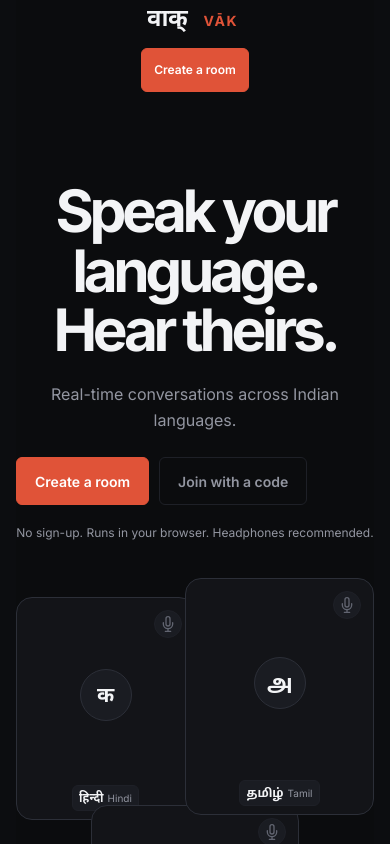
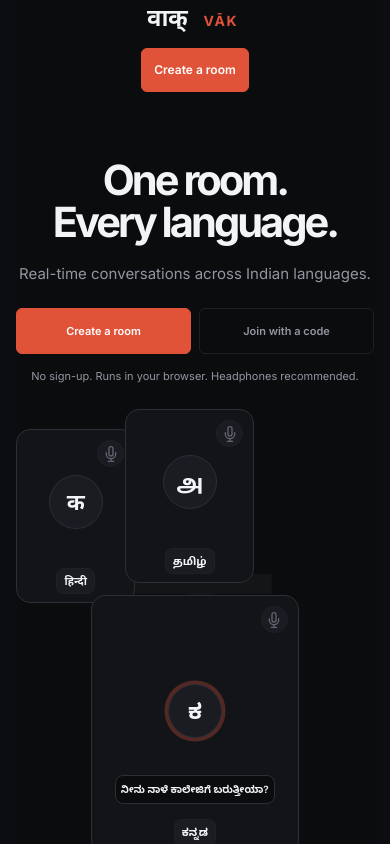
Before and after one commit to PiyushRajDev/vak, a React (Vite) app in the folder frontend/: page / in a window 390 px wide. Shown: the top 844 px of the page. Built offline with nearby package versions, Linux system fonts and the light colour scheme; no server answers.

Commit message:
Refine hero typography and animate the participant cards

```diff
--- a/frontend/src/landing/LandingPage.css
+++ b/frontend/src/landing/LandingPage.css
@@ -1235,3 +1235,344 @@
 }
 
 /* Keep all essential small copy on the existing AA-passing secondary token. */
+
+
+/* Hero refinement: controlled two-line headline and a balanced first viewport. */
+.landing-hero {
+    min-height: min(720px, calc(100svh - 76px));
+    align-items: center;
+    gap: clamp(28px, 3vw, 44px);
+    padding: clamp(48px, 7vh, 88px) 0;
+    box-sizing: border-box;
+}
+
+.landing-hero-copy {
+    grid-column: 1 / span 6;
+}
+
+.landing-hero h1 {
+    max-width: 590px;
+    font-size: clamp(3.2rem, 5.1vw, 5rem);
+    font-weight: 720;
+    line-height: .99;
+    letter-spacing: -.072em;
+    overflow-wrap: normal;
+    text-wrap: balance;
+}
+
+.landing-hero h1 span {
+    display: block;
+}
+
+.landing-hero-subline {
+    max-width: 420px;
+    margin-top: 22px;
+    font-size: clamp(15px, 1.35vw, 18px);
+}
+
+.landing-hero-actions {
+    gap: 10px;
+    margin-top: 26px;
+}
+
+.landing-hero-actions .btn {
+    min-height: 48px;
+    padding-inline: 17px;
+    font-size: 13px;
+}
+
+.landing-hero-note {
+    margin-top: 14px;
+    font-size: 11px;
+}
+
+.landing-stage {
+    grid-column: 7 / span 6;
+    padding-top: 0;
+}
+
+.landing-stage .stage-tiles-container {
+    min-height: 0;
+}
+
+.landing-stage .participant-grid {
+    grid-template-columns: repeat(3, minmax(0, 1fr));
+    max-width: 620px;
+    gap: 0;
+}
+
+.landing-stage .p-tile {
+    min-height: clamp(200px, 19vw, 228px);
+    aspect-ratio: 4 / 5;
+    padding: 12px 10px;
+    border: 1px solid var(--border-strong);
+    border-radius: 18px;
+    background: var(--bg-surface);
+    box-shadow: none;
+    animation: landing-card-enter 720ms cubic-bezier(.2,.75,.2,1) both;
+    transition:
+        border-color 220ms ease,
+        background-color 220ms ease,
+        translate 220ms ease;
+    will-change: transform, opacity;
+}
+
+.landing-stage .p-tile:nth-child(1) {
+    animation-delay: 80ms;
+}
+
+.landing-stage .p-tile:nth-child(2) {
+    animation-delay: 170ms;
+}
+
+.landing-stage .p-tile:nth-child(3) {
+    animation-delay: 260ms;
+}
+
+.landing-stage .p-tile:hover {
+    border-color: var(--border-active);
+    background: var(--bg-surface-raised);
+    translate: 0 -6px;
+}
+
+.landing-stage .p-tile:nth-child(1) {
+    transform: translateY(16px);
+}
+
+.landing-stage .p-tile:nth-child(2) {
+    transform: translateY(-4px);
+}
+
+.landing-stage .p-tile:nth-child(3) {
+    transform: translateY(16px);
+}
+
+.landing-stage .tile-mic-icon {
+    top: 10px;
+    right: 10px;
+    width: 27px;
+    height: 27px;
+    background: var(--bg-surface-raised);
+    border-color: var(--border-subtle);
+    color: var(--text-muted);
+}
+
+.landing-stage .tile-avatar {
+    width: clamp(60px, 6.2vw, 76px);
+    height: clamp(60px, 6.2vw, 76px);
+    border: 1px solid var(--border-strong);
+    background: var(--bg-surface-raised);
+    color: var(--text-primary);
+    font-size: clamp(25px, 2.3vw, 31px);
+    animation-duration: 8s;
+}
+
+.landing-stage .tile-caption {
+    left: 8px;
+    right: 8px;
+    bottom: 54px;
+}
+
+.landing-stage .tile-caption-text {
+    max-width: 100%;
+    padding: 8px 8px;
+    border-radius: 8px;
+    border-color: var(--border-strong);
+    background: #0b0c0e;
+    color: var(--text-primary);
+    font-size: clamp(10px, .92vw, 12px);
+    font-weight: 550;
+    line-height: 1.5;
+    -webkit-line-clamp: 3;
+}
+
+.landing-stage .tile-caption-gloss {
+    display: block;
+    margin-top: 4px;
+    color: var(--text-secondary);
+    font-size: 10px;
+    font-weight: 400;
+    line-height: 1.35;
+}
+
+.landing-stage .tile-lang-chip {
+    gap: 5px;
+    padding: 4px 7px;
+    border-radius: 7px;
+    border-color: var(--border-subtle);
+    background: var(--bg-surface-raised);
+}
+
+.landing-stage .tile-lang-native {
+    font-size: 12px;
+    font-weight: 650;
+}
+
+.landing-stage .tile-lang-en {
+    color: var(--text-secondary);
+    font-size: 10px;
+}
+
+.landing-stage-playing {
+    min-height: 28px;
+    margin-top: 26px;
+    color: var(--text-secondary);
+    font-size: 12px;
+    letter-spacing: .015em;
+    text-align: center;
+}
+
+.landing-stage-playing::before {
+    content: "";
+    display: inline-block;
+    width: 7px;
+    height: 7px;
+    margin-right: 9px;
+    border-radius: 50%;
+    background: var(--accent);
+    vertical-align: 1px;
+    animation: landing-live-dot 1.8s ease-in-out infinite;
+}
+
+@keyframes landing-card-enter {
+    from { opacity: 0; }
+    to { opacity: 1; }
+}
+
+@keyframes landing-live-dot {
+    0%, 100% { opacity: 1; }
+    50% { opacity: .45; }
+}
+
+@media (max-width: 1024px) {
+    .landing-hero {
+        min-height: min(660px, calc(100svh - 76px));
+        gap: 26px;
+        padding-block: 52px;
+    }
+
+    .landing-hero-copy {
+        grid-column: 1 / span 6;
+    }
+
+    .landing-hero h1 {
+        font-size: clamp(3rem, 5.1vw, 4.25rem);
+    }
+
+    .landing-stage {
+        grid-column: 7 / span 6;
+    }
+
+    .landing-stage .p-tile {
+        min-height: 190px;
+    }
+}
+
+@media (max-width: 760px) {
+    .landing-hero {
+        min-height: 0;
+        grid-template-columns: 1fr;
+        gap: 36px;
+        padding: 64px 0 60px;
+    }
+
+    .landing-hero-copy,
+    .landing-stage {
+        grid-column: 1;
+    }
+
+    .landing-hero h1 {
+        max-width: 620px;
+        font-size: clamp(3.15rem, 9vw, 4.6rem);
+    }
+
+    .landing-stage {
+        width: min(100%, 620px);
+        justify-self: center;
+    }
+
+    .landing-stage .p-tile {
+        min-height: 205px;
+    }
+
+    .landing-stage .tile-caption-text {
+        font-size: 11px;
+    }
+}
+
+@media (max-width: 420px) {
+    .landing-hero {
+        gap: 28px;
+        padding: 50px 0 52px;
+    }
+
+    .landing-hero h1 {
+        font-size: clamp(2.6rem, 10.2vw, 3.15rem);
+        line-height: 1.02;
+    }
+
+    .landing-hero-subline {
+        margin-top: 18px;
+    }
+
+    .landing-hero-actions {
+        display: grid;
+        grid-template-columns: 1fr 1fr;
+        gap: 8px;
+        margin-top: 22px;
+    }
+
+    .landing-hero-actions .btn {
+        min-height: 46px;
+        padding-inline: 9px;
+        font-size: 11px;
+    }
+
+    .landing-stage .p-tile {
+        min-height: 174px;
+        padding: 8px 6px;
+        border-radius: 14px;
+    }
+
+    .landing-stage .tile-avatar {
+        width: 54px;
+        height: 54px;
+        font-size: 22px;
+    }
+
+    .landing-stage .tile-caption {
+        bottom: 48px;
+    }
+
+    .landing-stage .tile-caption-text {
+        padding: 6px 5px;
+        font-size: 10px;
+    }
+
+    .landing-stage .tile-caption-gloss {
+        font-size: 9px;
+    }
+
+    .landing-stage .tile-lang-native {
+        font-size: 11px;
+    }
+
+    .landing-stage .tile-lang-en {
+        display: none;
+    }
+}
+
+@media (prefers-reduced-motion: reduce) {
+    .landing-stage .p-tile {
+        animation: none !important;
+        will-change: auto;
+    }
+
+    .landing-stage .p-tile:hover {
+        translate: none;
+    }
+
+    .landing-stage-playing::before {
+        animation: none;
+    }
+}
--- a/frontend/src/landing/LandingPage.tsx
+++ b/frontend/src/landing/LandingPage.tsx
@@ -104,8 +104,8 @@ export default function LandingPage({
             <section className="landing-hero" aria-labelledby="landing-hero-title">
                 <div className="landing-hero-copy">
                     <h1 id="landing-hero-title">
-                        Speak your language.<br />
-                        Hear theirs.
+                        One room.
+                        <span>Every language.</span>
                     </h1>
                     <p className="landing-hero-subline">
                         Real-time conversations across Indian languages.
```
